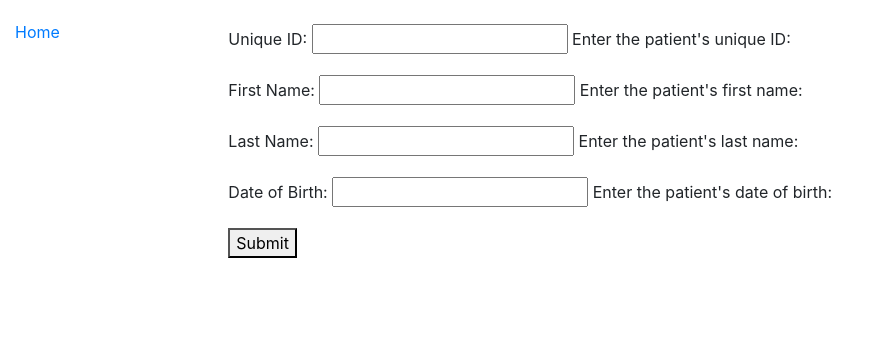
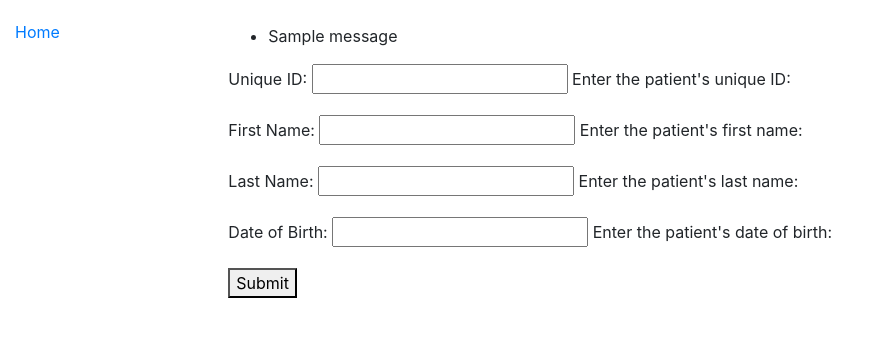
Before and after one commit to wolfman30/patient_management_app, a Django app: page /commoninfo/add/ in a window 1280 px wide. Shown: the top 337 px of the page, without its empty margins (0-878 px from the left). Run offline with Django 3.2, Linux system fonts and the light colour scheme; one stand-in notice (Sample message) is shown.

Commit message:
Added success message at top of form after successfully adding data to the Patient database.

```diff
--- a/commoninfo/Templates/add.html
+++ b/commoninfo/Templates/add.html
@@ -7,24 +7,16 @@
 
       <fieldset>
         <br>
+        {% if messages %}
+        <ul>
+          {% for message in messages %}
+          <li>{{ message }}</li>
+          {% endfor %}
+        </ul>
+        {% endif %}
 
         {% csrf_token %}
         {{form.as_p}}
-
-        <!--
-        <br>
-        <label for='uniqueId'>Unique ID: </label>
-        <input type='text' id='uniqueId' name='uniqueId'><br><br>
-
-        <label for='firstName'>First Name: </label>
-        <input type='text' id='firstName' name='firstName'><br><br>
-
-        <label for="lastName">Last Name</label>
-        <input type='text' id='lastName' name='lastName'><br><br>
-
-        <label for='dob'>Date of Birth</label>
-        <input type='date' id='dob' name='dob'><br><br>
-        -->
 
         <button type='submit'>Submit</button>
 
--- a/commoninfo/views.py
+++ b/commoninfo/views.py
@@ -1,4 +1,5 @@
 from django.shortcuts import render
+from django.contrib import messages
 from .models import Patient
 from .forms import AddPatient
 
@@ -15,6 +16,8 @@ def add_patient(request):
         form = AddPatient(request.POST)
         if form.is_valid():
             form.save()
+            messages.success(request, 'Successfully added patient!')
+            #clears the form for a new entry
             form = AddPatient()
 
         else:
```
Also changed, not shown: db.sqlite3.
